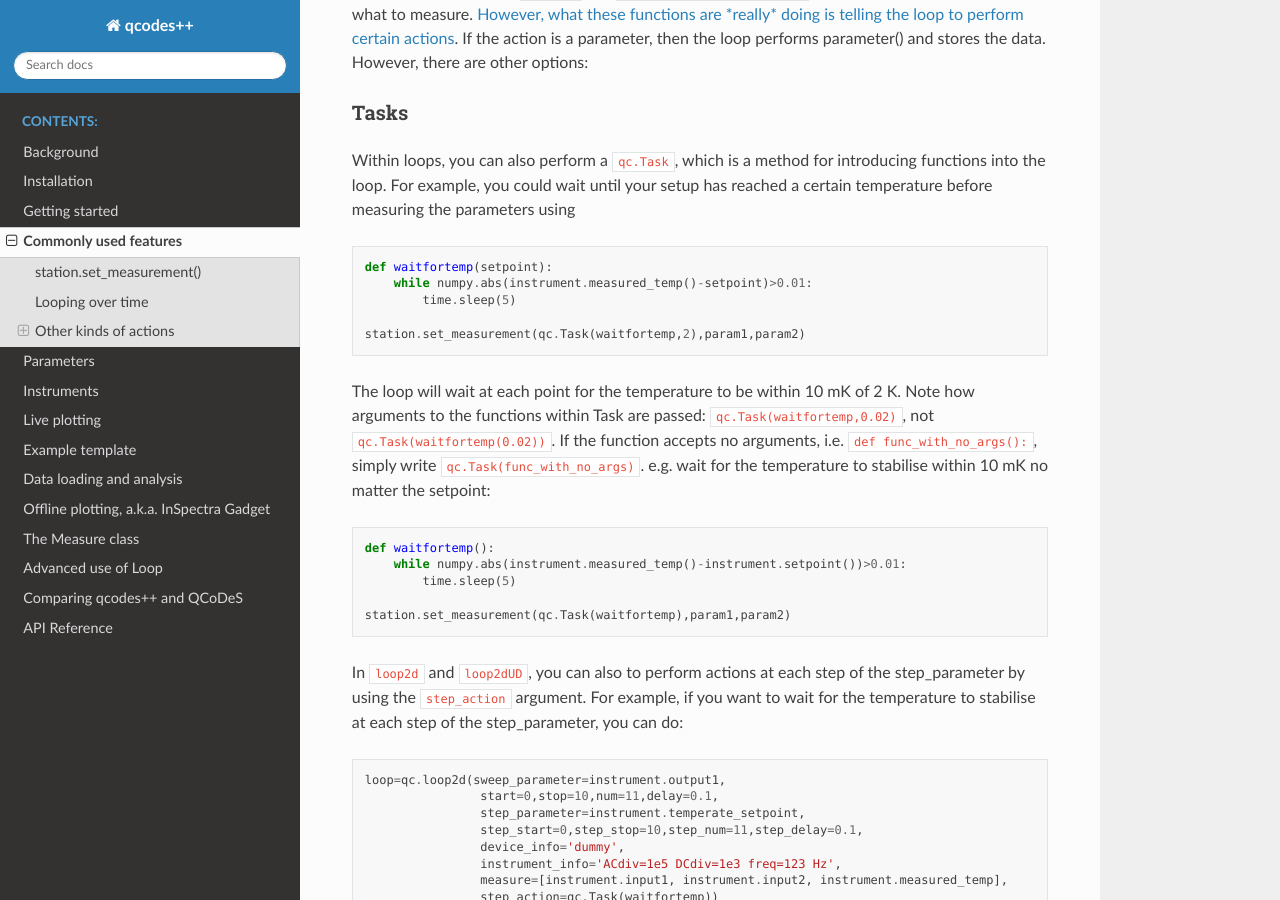
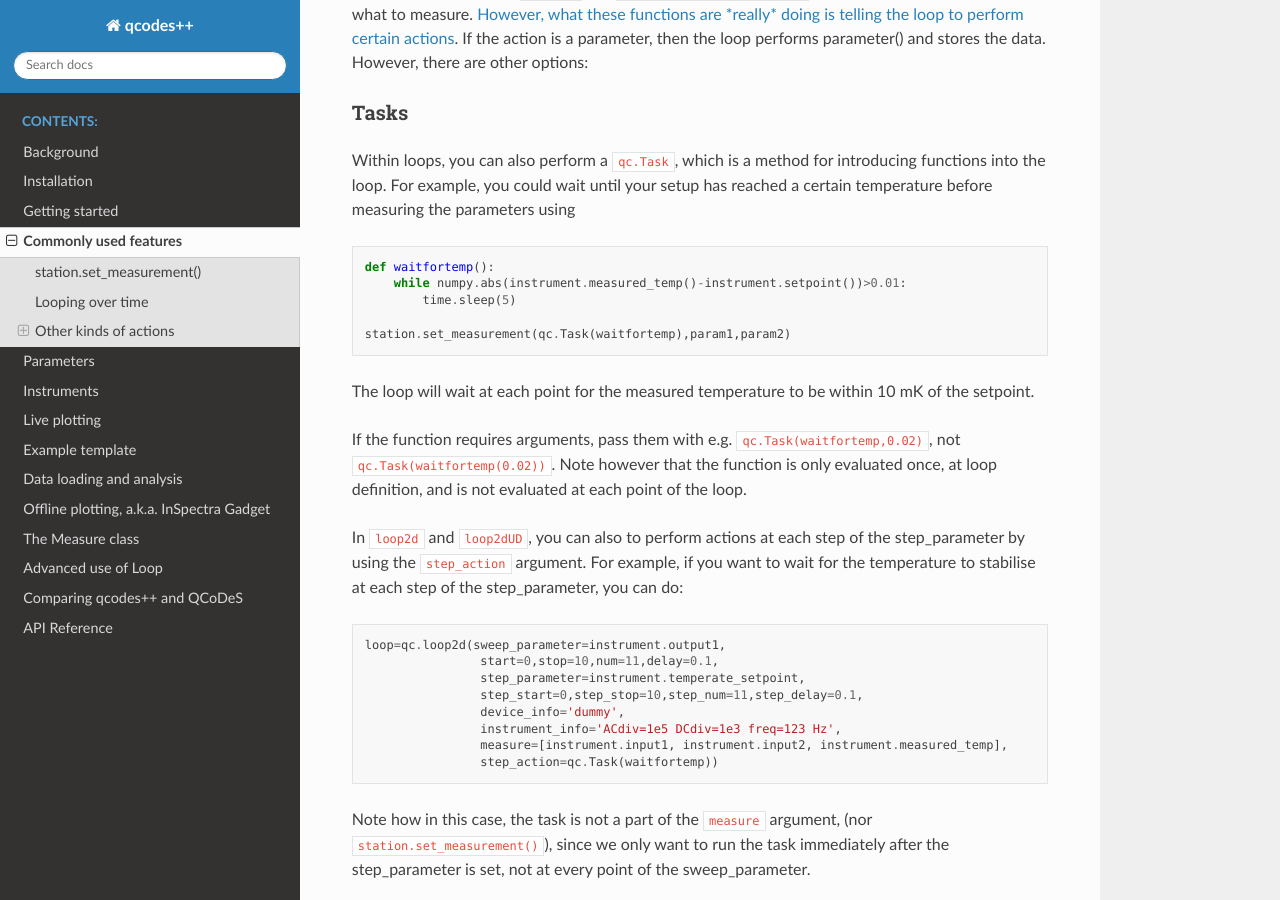
Before and after one commit to qcodespp/qcodespp.github.io, a Sphinx documentation site: the page built from docs/source/more_features.rst, in a window 1280 px wide and 900 px high, scrolled down 637 px. Built offline with Sphinx 7.4.7 and the Read the Docs theme 3.1.0, drawn with Linux system fonts in a browser that asks for light colours.

Commit message:
more features

```diff
--- a/docs/source/more_features.rst
+++ b/docs/source/more_features.rst
@@ -28,21 +28,15 @@
 
 .. code-block:: python
 
-    def waitfortemp(setpoint):
-        while numpy.abs(instrument.measured_temp()-setpoint)>0.01:
-            time.sleep(5)
-
-    station.set_measurement(qc.Task(waitfortemp,2),param1,param2)
-
-The loop will wait at each point for the temperature to be within 10 mK of 2 K. Note how arguments to the functions within Task are passed: ``qc.Task(waitfortemp,0.02)``, not ``qc.Task(waitfortemp(0.02))``. If the function accepts no arguments, i.e. ``def func_with_no_args():``, simply write ``qc.Task(func_with_no_args)``. e.g. wait for the temperature to stabilise within 10 mK no matter the setpoint:
-
-.. code-block:: python
-
     def waitfortemp():
         while numpy.abs(instrument.measured_temp()-instrument.setpoint())>0.01:
             time.sleep(5)
 
     station.set_measurement(qc.Task(waitfortemp),param1,param2)
+
+The loop will wait at each point for the measured temperature to be within 10 mK of the setpoint.
+
+If the function requires arguments, pass them with e.g. ``qc.Task(waitfortemp,0.02)``, not ``qc.Task(waitfortemp(0.02))``. Note however that the function is only evaluated once, at loop definition, and is not evaluated at each point of the loop.
 
 In ``loop2d`` and ``loop2dUD``, you can also to perform actions at each step of the step_parameter by using the ``step_action`` argument. For example, if you want to wait for the temperature to stabilise at each step of the step_parameter, you can do:
 
```
